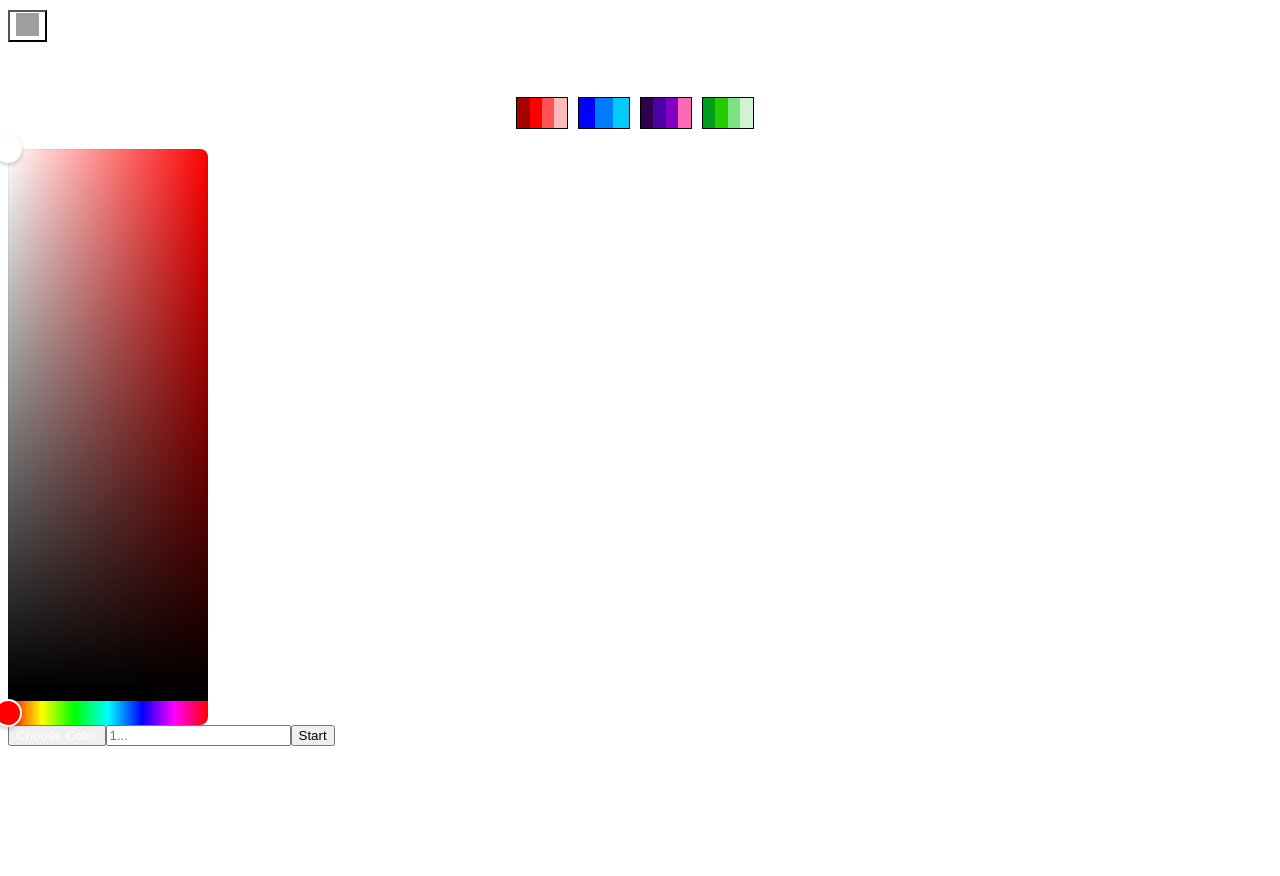
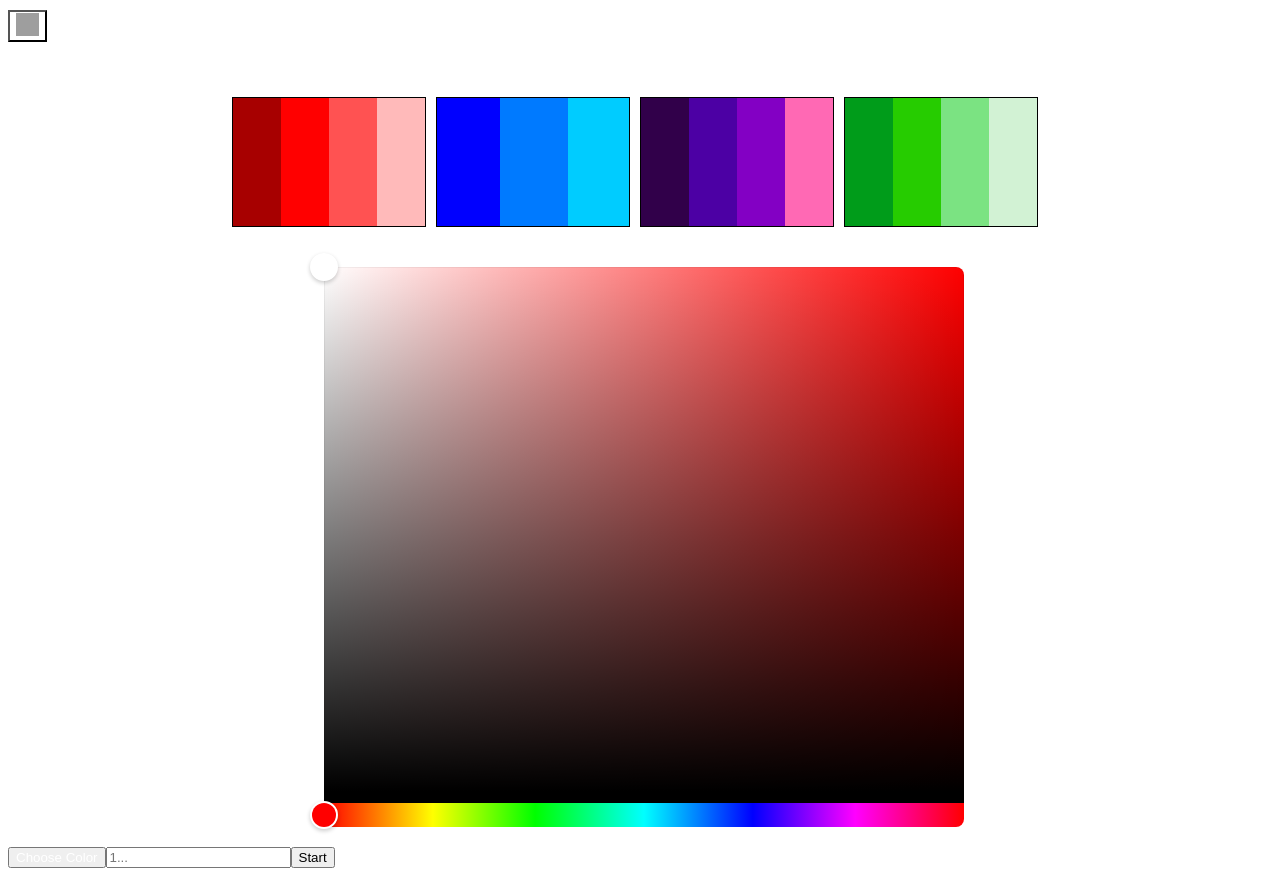
Before and after one commit to BradySBaker/LED-Canvas-Frontend-30x20-ESP32, a React app: page / in a window 1280 px wide. Before the commit the page ends 800 px from the top, so only its background shows below. Built offline with nearby package versions, Linux system fonts and the light colour scheme; grey boxes are pictures that could not be loaded; the HTML template or start-up script is replaced by a standard one; what p5ble would draw is missing.

Commit message:
Styled color-picker finished styling pallete chooser

```diff
--- a/client/src/RainMode.jsx
+++ b/client/src/RainMode.jsx
@@ -34,8 +34,8 @@ const RainMode = ({handleModeStartStop, setCurChosenColor, modeDataSending, colo
             {paletteElements}
           </div>
       </div>
-				<div className='picker-container'>
-					<HexColorPicker style={{height: 'calc(90vw * 0.5)'}} color={color} onChange={handleRainColor} />
+				<div id={styles['color-picker-container']}>
+					<HexColorPicker style={{height: '50vw', width: '50vw', maxHeight: '70vh', maxWidth: '700px'}} color={color} onChange={handleRainColor} />
 				</div>
 				<div>
 					{colorChoices.map((curChoice) => {
--- a/client/src/cssModules/miscModes.module.css
+++ b/client/src/cssModules/miscModes.module.css
@@ -1,6 +1,6 @@
 .palette {
-  width: 50px;
-  height: 30px;
+  width: 15vw;
+  height: 10vw;
   margin-right: 10px;
   border: 1px solid black;
 }
@@ -26,3 +26,9 @@
   color: white;
   margin-bottom: 20px;
 }
+
+#color-picker-container {
+  position: relative;
+  margin: 20px 0;
+  margin-left: 25%;
+}
```
Also changed, not shown: 3 other files (tests, documents, lock files or other folders).
